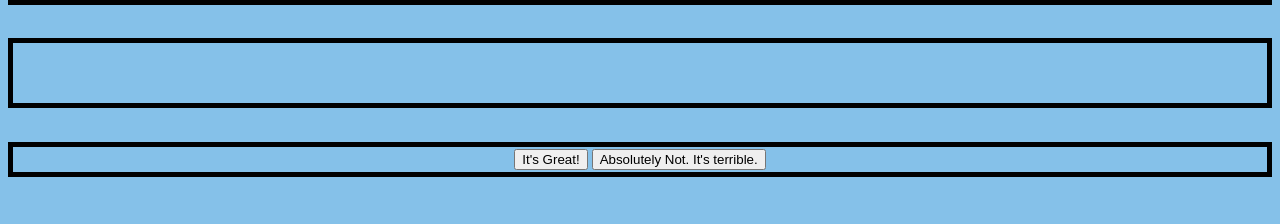
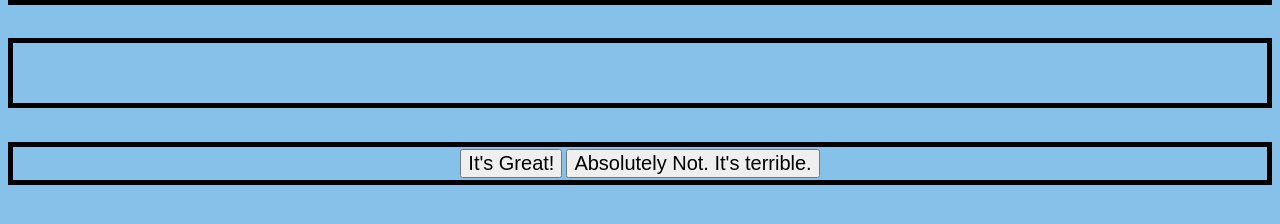
Before and after one commit to whoisjula/uhhuh, a plain HTML site: page index.html in a window 1280 px wide. Shown: the part 342-566 px from the top of the page. Drawn offline with Linux system fonts and the light colour scheme.

Commit message:
Update index.html

```diff
--- a/index.html
+++ b/index.html
@@ -49,6 +49,10 @@
 
       }
 
+      button {
+        font-size: 20px
+      }
+
     </style>
   </head>
 
```
